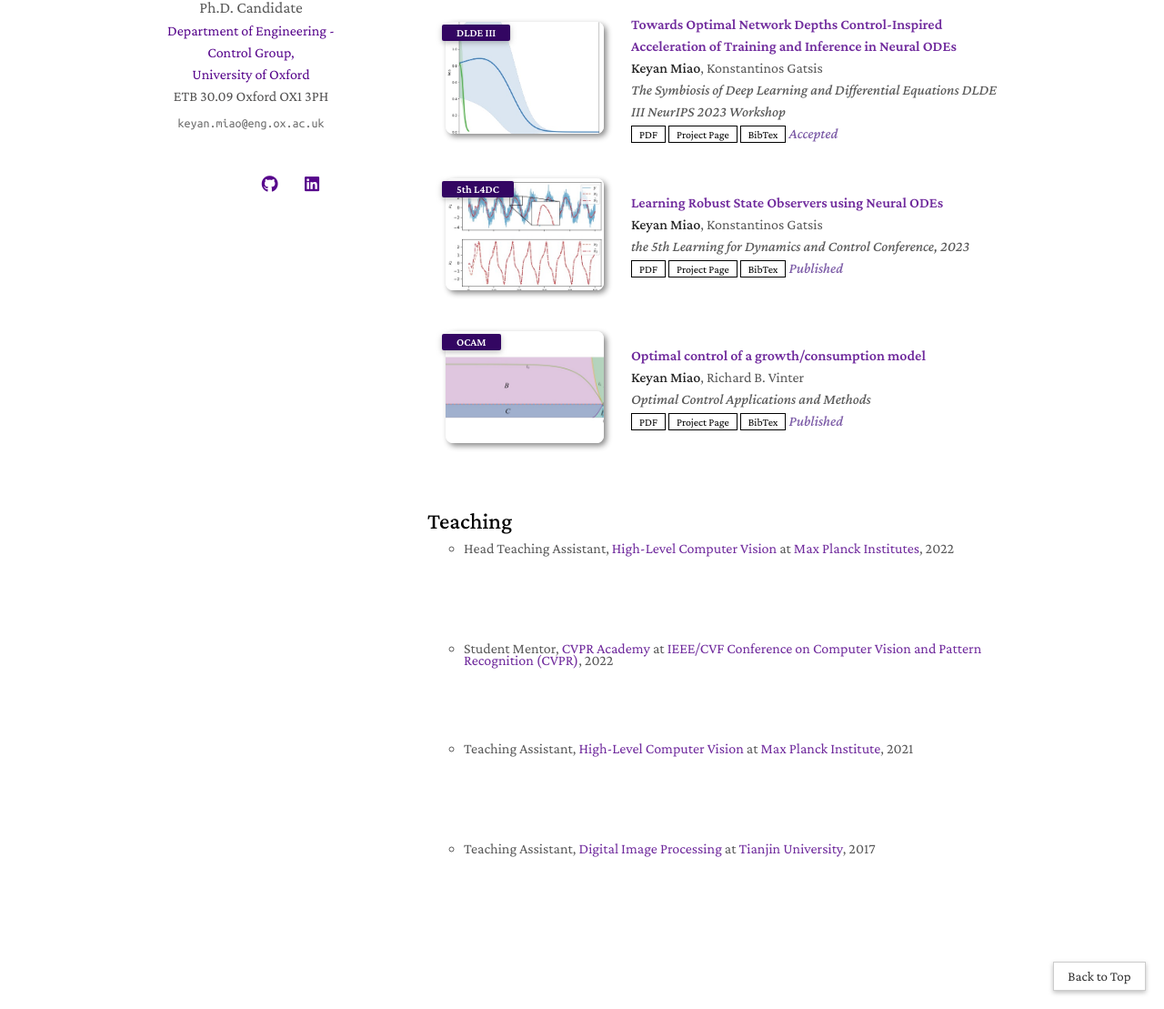
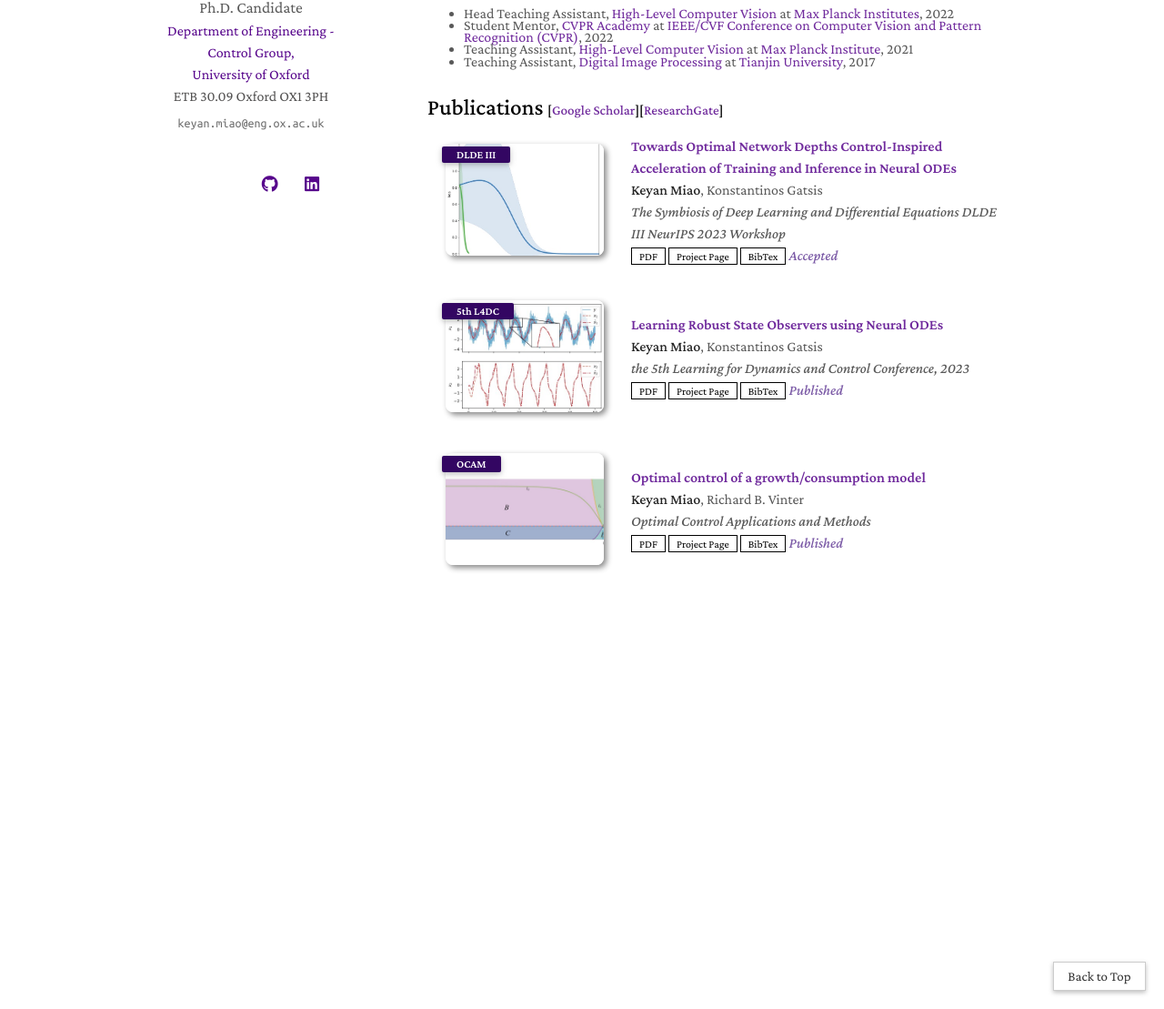
Before and after one commit to KYMiao/KYMiao.github.io, a Jekyll site: the page built from index.md, in a window 1280 px wide and 1400 px high, scrolled down 643 px. Shown: the part 291-1400 px from the top of the window at 91% size. Built offline with Jekyll 4.4.1, drawn with Linux system fonts in a browser that asks for light colours; nearby versions of some CDN libraries; library files that are not in the unit come from our copies; a style sheet for code colours, icons or effects is not loaded; our own code applies the rules of GitHub Pages for plain Markdown files.

Commit message:
Update index.md

```diff
--- a/index.md
+++ b/index.md
@@ -25,13 +25,13 @@ Outside of academia, I am a violinist at <a href="https://www.hertford.ox.ac.uk/
 - **[Oct. 2021]** Joined University of Oxford with Research Studentship and *Oxford-Ashton Memorial Graduate Scholarship*.
 - **[Jul. 2021]** Paper <a href="https://onlinelibrary.wiley.com/doi/abs/10.1002/oca.2754">*Optimal control of a growth/consumption model*</a> published on Journal of Optimal Control Applications and Methods.
 - **[Nov. 2020]** Graduated from Imperial College London with <a href="https://www.imperial.ac.uk/electrical-engineering/study/current-students-course-handbook/postgraduate-prizes/msc-prizes/" target="_blank">*Outstanding Achievement: Control Systems MSc &amp; Hertha Ayrton Centenary Prize(Best Project)*</a> for best performance in the programme and project with significant original contribution to the topic area.
-
+{% include_relative _includes/teaching.md %}
 
 <!-- {% include_relative _includes/publications.md %} -->
 
 
 {% include_relative _includes/publications.md %}
-{% include_relative _includes/teaching.md %}
+
 
 
 
```
